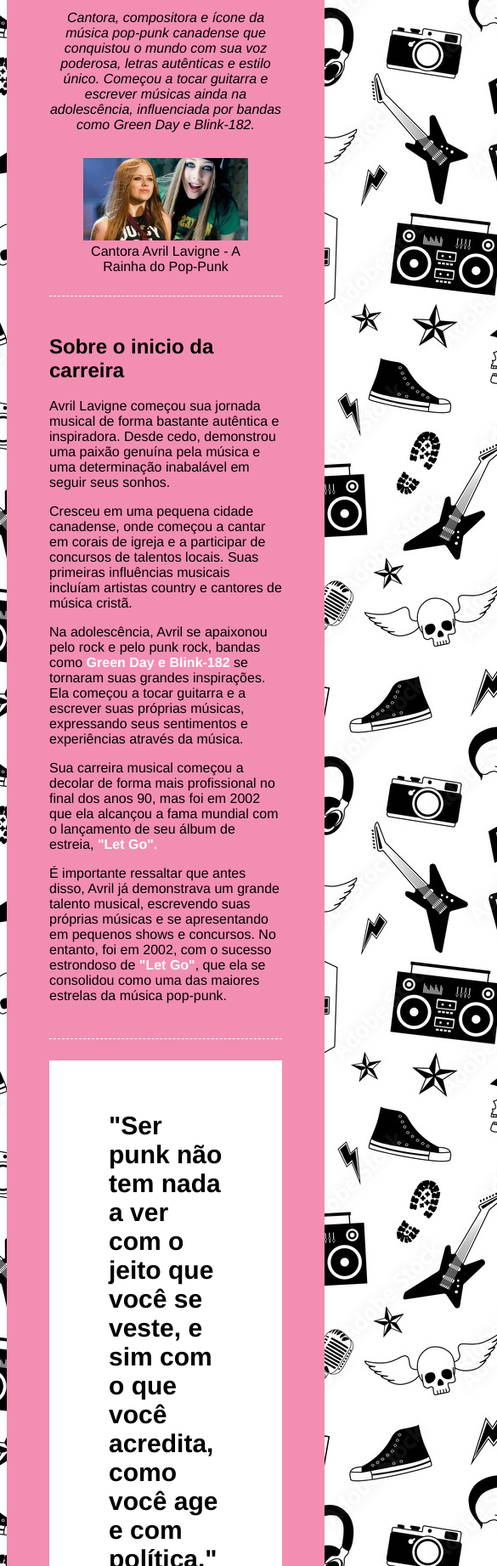
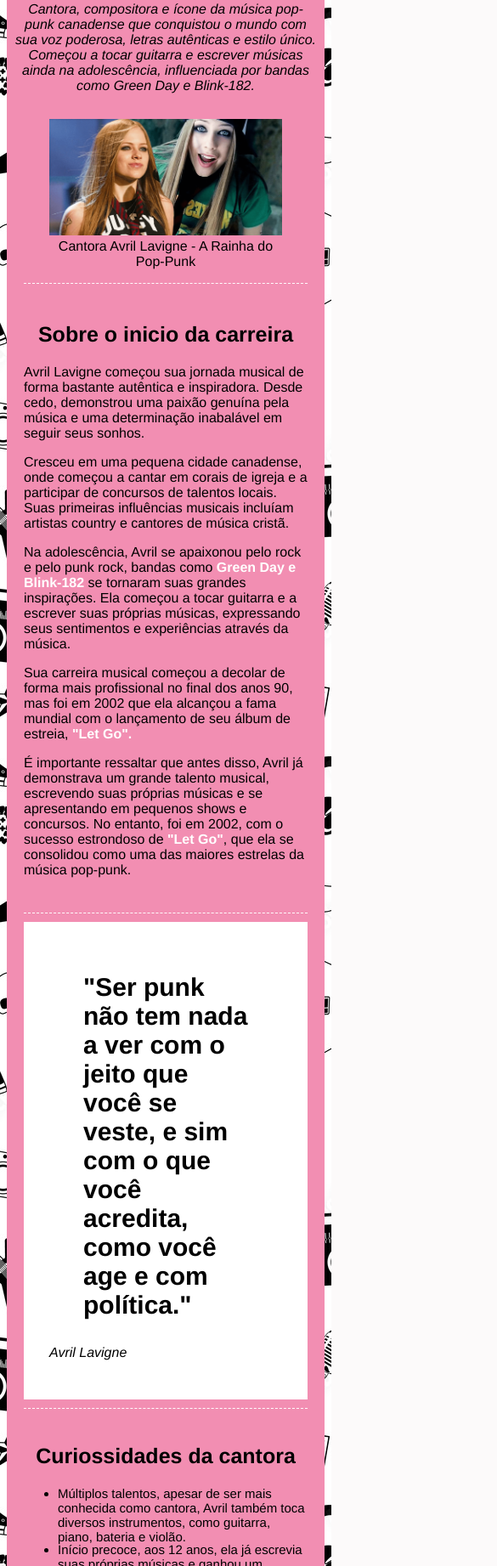
Before and after one commit to Jessica-dev21/Landing-page-Avril-Lavigne, a plain HTML site: page index.html in a window 390 px wide. Shown: the part 157-2000 px from the top of the page at 85% size, 585 px wide, since content can reach past the window. Drawn offline with Linux system fonts and the light colour scheme.

Commit message:
Update styles.css
Adicionado Responsividade

```diff
--- a/styles.css
+++ b/styles.css
@@ -86,3 +86,61 @@ border-bottom: 1px dashed #fff;
     font-weight: bold;
     text-align: center;
 }
+
+/* Responsividade para telas menores */
+
+
+@media screen and (max-width: 768px) {
+
+    .container {
+        padding: 10px;
+    }
+
+    .biography-container,
+    .quotes-container,
+    .curiosties-container {
+        max-width: 100%;
+        margin: 10px;
+    }
+    .biography-container h2{
+        text-align: center;
+    }
+
+    .curiosties-container h2{
+        text-align: center;
+    }
+    .img-bold img {
+        width: 100%;
+        height: auto;
+        object-fit: cover;
+    }
+    .morienfo-container h2{
+        text-align: center;
+    }
+    .morienfo-container p{
+        text-align: center;
+    }
+
+    .curiosties-container li{
+        margin-bottom: 16px;
+    }
+    }
+
+/* Responsividade para telas muito pequenas */
+
+@media screen and (max-width: 480px) {
+
+.curiosidades-card {
+padding: 20px;
+    }
+
+    }
+   /* Responsividade para telas muito pequenas  texto*/
+h2 {
+        font-size: 25px;
+    }
+
+li {
+
+font-size: 15px;
+    }
```
